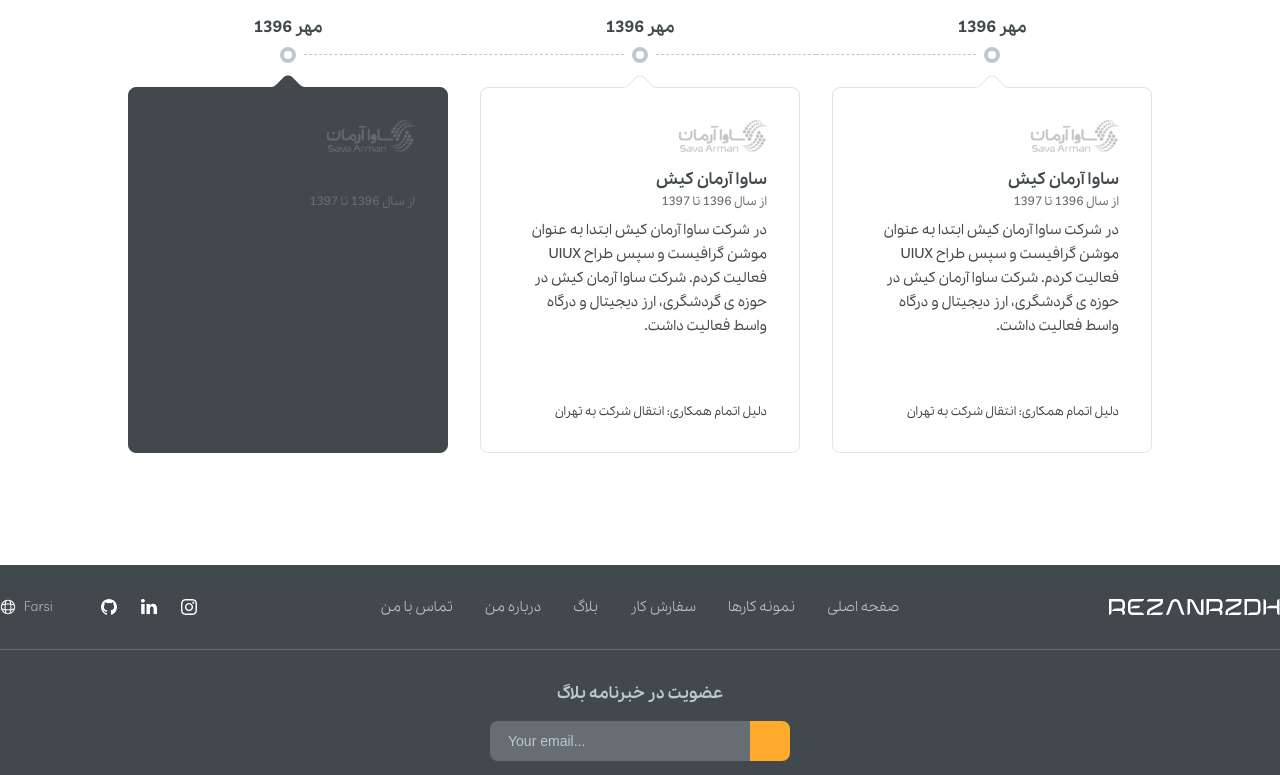
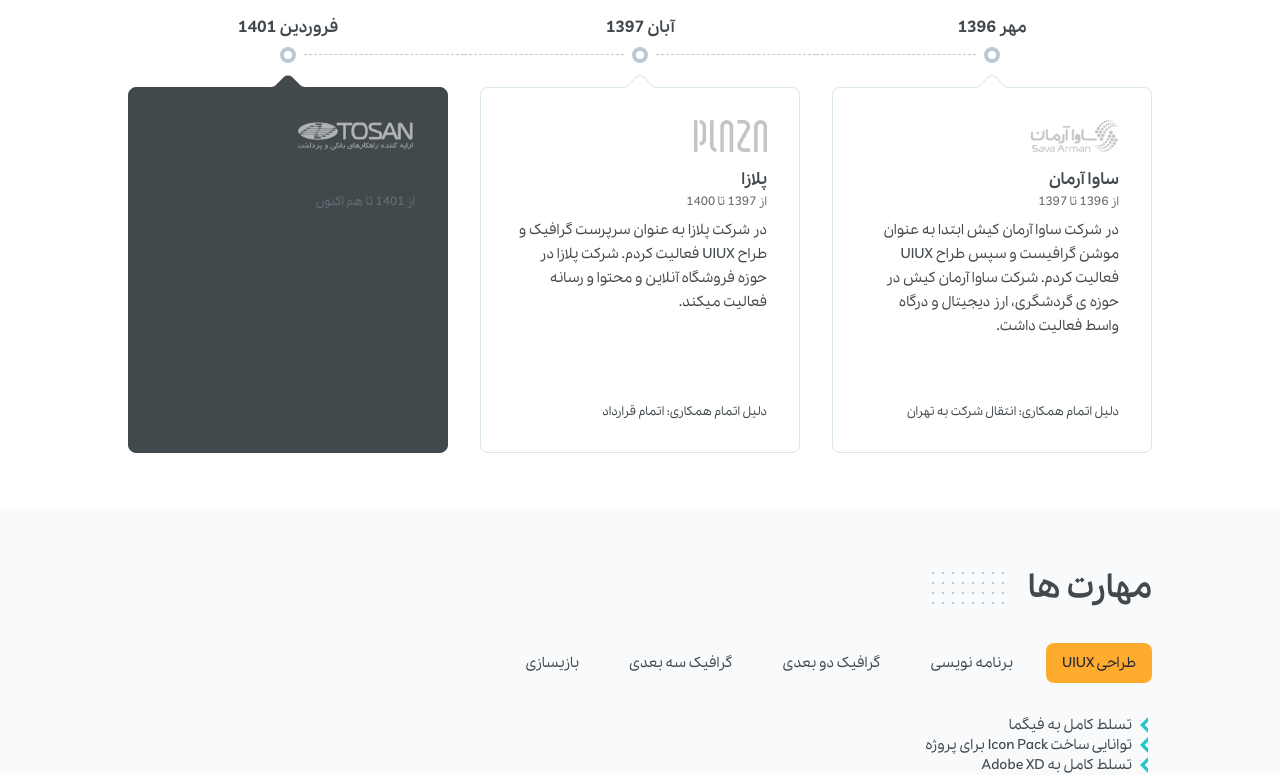
Before and after one commit to RezaNrzdh/RezaNrzdh, an Angular app in the folder client/: page /about in a window 1280 px wide. Shown: the part 940-1715 px from the top of the page. Built offline with nearby package versions, Linux system fonts and the light colour scheme.

Commit message:
Update about component

```diff
--- a/client/src/app/core/core.module.ts
+++ b/client/src/app/core/core.module.ts
@@ -3,13 +3,15 @@
 import {SkillsService} from "./services/skills.service";
 import {EmployersService} from "./services/employers.service";
 import {OrdersService} from "./services/orders.service";
+import {AboutService} from "./services/about.service";
 
 @NgModule({
     providers:[
         PortfolioService,
         SkillsService,
         EmployersService,
-        OrdersService
+        OrdersService,
+        AboutService
     ],
     imports:[]
 })
--- /dev/null
+++ b/client/src/app/core/services/about.service.ts
@@ -0,0 +1,112 @@
+import {Injectable} from "@angular/core";
+
+@Injectable()
+export class AboutService {
+
+    data: any = {
+        jobtitle: "توسعه دهنده و طراح وب",
+        aboutme: "فارغ التحصیل رشته مهندسی کامپیوتر گرایش نرم افزار در سال 1393 از دانشگاه آزاد واحد لاهیجان هستم. علاقه و دانش من عمدتا در حوزه طراحی و توسعه وب است و بیش از 7 سال سابقه فعالیت در این حوزه را دارم.",
+        phone: "09112489464",
+        email: "info@rezanrzdh.ir",
+        birthday: "17 دی 1368",
+        married: "متاهل هستم",
+        militaryservice: "پایان خدمت 1396",
+        experience: [
+            {
+                year: "مهر 1396",
+                img: "sava_arman",
+                companyname: "ساوا آرمان",
+                from: "از 1396 تا 1397",
+                desc: "در شرکت ساوا آرمان کیش ابتدا به عنوان موشن گرافیست و سپس طراح UIUX فعالیت کردم. شرکت ساوا آرمان کیش در حوزه ی گردشگری، ارز دیجیتال و درگاه واسط فعالیت داشت.",
+                reason: "دلیل اتمام همکاری: انتقال شرکت به تهران"
+            },
+            {
+                year: "آبان 1397",
+                img: "plaza",
+                companyname: "پلازا",
+                from: "از 1397 تا 1400",
+                desc: "در شرکت پلازا به عنوان سرپرست گرافیک و طراح UIUX فعالیت کردم. شرکت پلازا در حوزه فروشگاه آنلاین و محتوا و رسانه فعالیت میکند.",
+                reason: "دلیل اتمام همکاری: اتمام قرارداد"
+            },
+            {
+                year: "فروردین 1401",
+                img: "tosan",
+                companyname: "توسن",
+                from: "از 1401 تا هم اکنون",
+                desc: "در شرکت توسعه سامانه های نرم افزاری نگین ابتدا به عنوان طراح UIUX و سپس به عنوان Developer فعالیت میکنم. شرکت توسن ارائه کننده راهکارهای جامع بانکی، پرداخت و دولت الکترونیک است.",
+                reason: "در حال همکاری"
+            }
+        ],
+        skills: [
+            {
+                title: "طراحی UIUX",
+                skill:[
+                    "تسلط کامل به فیگما",
+                    "توانایی ساخت Icon Pack برای پروژه",
+                    "تسلط کامل به Adobe XD",
+                    "توانایی طراحی نسخه رسپانسیو",
+                    "آشنایی کامل با Zeplin",
+                    "توانایی طراحی نسخه موبایل",
+                    "تسلط کامل به UIKit و دیزاین سیستم",
+                    "آشنایی کامل با تایپوگرافی",
+                    "آشنایی کامل به قوانین UX",
+                    "آشنایی با مبانی رنگ در طراحی"
+                ]
+            },
+            {
+                title: "برنامه نویسی",
+                skill:[
+                    "مسلط به HTML و SCSS",
+                    "آشنایی به فریمورک Angular",
+                    "آشنایی به زبان Javascript",
+                    "آشنایی به زبان Typescript",
+                    "آشنایی به پلتفرم NodeJs",
+                    "آشنایی به فریمورک ExpressJs",
+                    "آشنایی به دیتابیس MongoDB",
+                    "توانایی کار با Github",
+                    "توانایی کار با Jira",
+                     "آشنایی نسبی به Java"
+                ]
+            },
+            {
+                title: "گرافیک دو بعدی",
+                skill:[
+                    "مسلط به Photoshop",
+                    "مسلط به Illustrator",
+                    "توانایی طراحی Digital Painting",
+                    "توانایی طراحی لوگو و برندبوک",
+                    "توانایی طراحی بنر تبلیغاتی"
+                ]
+            },
+            {
+                title: "گرافیک سه بعدی",
+                skill:[
+                    "توانایی کار با Blender",
+                    "توانایی کار با 3ds Max",
+                    "توانایی کار با Substance 3D Painter",
+                    "توانایی ساخت آبجکت های سه بعدی",
+                    "توانایی مدلینگ کاراکتر سه بعدی"
+                ]
+            },
+            {
+                title: "بازیسازی",
+                skill:[
+                    "",
+                    "",
+                    "",
+                    "",
+                    ""
+                ]
+            }
+        ]
+    }
+
+    constructor() {
+
+    }
+
+    GetAbout():any {
+        return this.data;
+    }
+
+}
--- a/client/src/app/feature/about/about.component.html
+++ b/client/src/app/feature/about/about.component.html
@@ -8,19 +8,18 @@
             <img src="/assets/images/aboutus.png" class="absolute" alt=""/>
         </div>
         <div class="flex column margin-right-48 width-full">
-            <span class="headline-4 bold color-dark margin-top-56 margin-bot-16">توسعه دهنده و طراح وب</span>
+            <span class="headline-4 bold color-dark margin-top-56 margin-bot-16">{{data.jobtitle}}</span>
             <img src="assets/icons/rezanrzdlogofa.svg" width="321" height="56" alt=""/>
-            <p class="body-2 medium color-dark lineheight-24 margin-top-48">فارغ التحصیل رشته مهندسی کامپیوتر گرایش نرم افزار در سال 1393 از دانشگاه آزاد واحد لاهیجان هستم.
-                علاقه و دانش من عمدتا در حوزه طراحی و توسعه وب است و بیش از 7 سال سابقه فعالیت در این حوزه را دارم.</p>
+            <p class="body-2 medium color-dark lineheight-24 margin-top-48">{{data.aboutme}}</p>
             <div class="flex align-ctr margin-top-32 margin-bot-16">
                 <app-icon icon="chevron-left" size="16" color="primary"></app-icon>
                 <span class="body-2 bold color-dark margin-right-4">شماره تماس:</span>
-                <span class="body-2 medium color-dark margin-right-4">09112489464</span>
+                <span class="body-2 medium color-dark margin-right-4">{{data.phone}}</span>
             </div>
             <div class="flex align-ctr">
                 <app-icon icon="chevron-left" size="16" color="primary"></app-icon>
                 <span class="body-2 bold color-dark margin-right-4">آدرس ایمیل:</span>
-                <span class="body-2 medium color-dark margin-right-4">info@rezanrzdh.ir</span>
+                <span class="body-2 medium color-dark margin-right-4">{{data.email}}</span>
             </div>
         </div>
     </div>
@@ -30,21 +29,21 @@
                 <app-icon icon="cake" size="48"></app-icon>
                 <div class="flex column margin-right-16">
                     <span class="body-1 color-gray-3 margin-bot-4">تاریخ تولد:</span>
-                    <span class="headline-5 bold color-white">17 دی 1368</span>
+                    <span class="headline-5 bold color-white">{{data.birthday}}</span>
                 </div>
             </div>
             <div class="flex align-ctr">
                 <app-icon icon="married" size="48"></app-icon>
                 <div class="flex column margin-right-16">
                     <span class="body-1 color-gray-3 margin-bot-4">وضعیت تاهل:</span>
-                    <span class="headline-5 bold color-white">متاهل هستم</span>
+                    <span class="headline-5 bold color-white">{{data.married}}</span>
                 </div>
             </div>
             <div class="flex align-ctr">
                 <app-icon icon="soldier" size="48"></app-icon>
                 <div class="flex column margin-right-16">
                     <span class="body-1 color-gray-3 margin-bot-4">خدمت سربازی:</span>
-                    <span class="headline-5 bold color-white">پایان خدمت 1396</span>
+                    <span class="headline-5 bold color-white">{{data.militaryservice}}</span>
                 </div>
             </div>
         </div>
@@ -55,23 +54,42 @@
             <img src="assets/images/dot.svg" alt="" />
         </div>
         <div class="grid CRTMonitor">
-            <div *ngFor="let item of [1,1,1]" class="company flex column relative">
+            <div *ngFor="let item of data.experience" class="company flex column relative">
                 <div class="year flex column align-ctr">
-                    <span class="body-1 bold color-dark margin-bot-8">مهر 1396</span>
-                    <span class="flex radius-8"></span>
+                    <span class="body-1 bold color-dark margin-bot-8">{{item.year}}</span>
+                    <span class="dot flex radius-8"></span>
                 </div>
                 <div class="desc flex justify-ctr margin-top-24 relative radius-8 padding-32">
                     <div class="flex column width-full">
-                        <img src="assets/images/sava_arman.png" alt="" class="width-fit"/>
-                        <h3 class="body-1 bold color-dark margin-top-16">ساوا آرمان کیش</h3>
-                        <span class="caption medium color-gray-5 margin-top-2">از سال 1396 تا 1397</span>
-                        <p class="body-2 medium color-dark margin-top-8 lineheight-24">در شرکت ساوا آرمان کیش ابتدا به عنوان موشن گرافیست و سپس طراح UIUX فعالیت کردم. شرکت ساوا آرمان کیش در حوزه ی گردشگری، ارز دیجیتال و درگاه واسط فعالیت داشت.</p>
-                        <span class="caption medium color-dark margin-top-auto">دلیل اتمام همکاری: انتقال شرکت به تهران</span>
+                        <img src="assets/images/{{item.img}}.png" alt="" class="width-fit"/>
+                        <h3 class="body-1 bold color-dark margin-top-16">{{item.companyname}}</h3>
+                        <span class="fromto caption medium color-gray-5 margin-top-2">{{item.from}}</span>
+                        <p class="body-2 medium color-dark margin-top-8 lineheight-24">{{item.desc}}</p>
+                        <span class="reason caption medium color-dark margin-top-auto">{{item.reason}}</span>
                     </div>
                 </div>
             </div>
         </div>
     </div>
-    <div class="skills"></div>
+    <div class="skills background-gray-1 padding-top-56 padding-bot-56">
+        <div class="flex CRTMonitor align-ctr margin-bot-32">
+            <h2 class="color-dark headline-1 bold margin-left-24">مهارت ها</h2>
+            <img src="assets/images/dot.svg" alt="" />
+        </div>
+        <div class="flex CRTMonitor">
+            <ng-container *ngFor="let btn of data.skills; index as i">
+                <app-button *ngIf="i === tab; else alt" (click)="SetTabIndex(i)" mode="filled" color="primary" class="margin-left-16">{{btn.title}}</app-button>
+                <ng-template #alt>
+                    <app-button (click)="SetTabIndex(i)" mode="ghost" color="dark" class="margin-left-16">{{btn.title}}</app-button>
+                </ng-template>
+            </ng-container>
+        </div>
+        <div class="grid CRTMonitor margin-top-32">
+            <div *ngFor="let item of data.skills[tab].skill" class="flex align-ctr">
+                <app-icon icon="chevron-left" size="16" color="secondary"></app-icon>
+                <span class="body-2 medium color-dark margin-right-4">{{item}}</span>
+            </div>
+        </div>
+    </div>
     <div class="language"></div>
 </section>
--- a/client/src/app/feature/about/about.component.ts
+++ b/client/src/app/feature/about/about.component.ts
@@ -1,4 +1,5 @@
 import { Component, OnInit } from '@angular/core';
+import {AboutService} from "../../core/services/about.service";
 
 @Component({
     selector: 'app-about',
@@ -7,9 +8,18 @@
 })
 export class AboutComponent implements OnInit {
 
-    constructor() { }
+    data: any;
+    tab: number = 0;
+
+    constructor(private AboutService: AboutService) { }
 
     ngOnInit(): void {
+        this.data = this.AboutService.GetAbout();
+        console.log(this.data);
+    }
+
+    SetTabIndex(value: number): void {
+        this.tab = value;
     }
 
 }
```
